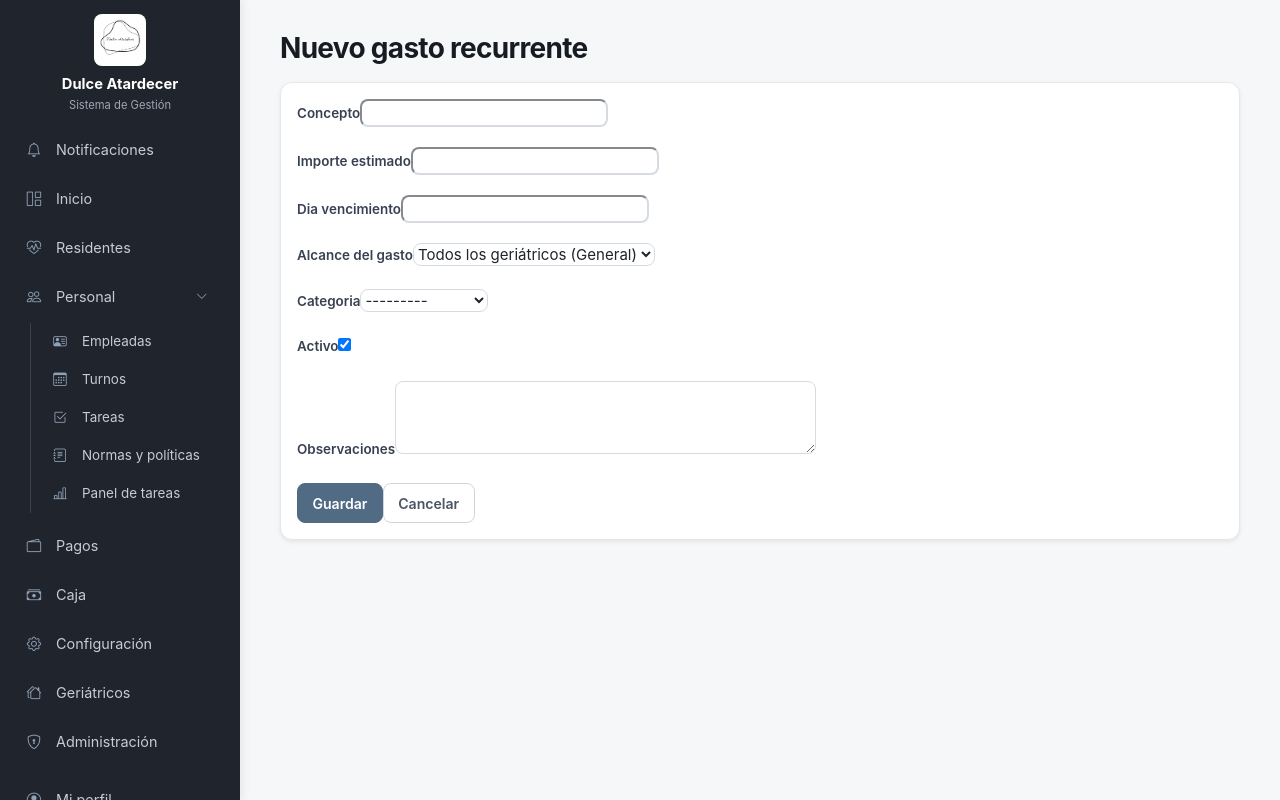
After one commit to solucionesgda/dulceatardecer, a Django app: page /caja/gastos-recurrentes/nuevo/ in a window 1280 px wide. The commit adds this page. Run offline with Django 5.2, Linux system fonts and the light colour scheme; the visitor is signed in with stand-in values (Sample User, id 1); data comes from the database, SQL or seed files in the repository; data that the repository does not hold is empty.

Commit message:
Agrega gastos recurrentes mensuales

```diff
--- a/institucional/forms.py
+++ b/institucional/forms.py
@@ -4,7 +4,7 @@ from django.contrib.auth.models import User
 from datetime import date
 from decimal import Decimal
 
-from .models import AsignacionTurno, CajaMovimiento, CategoriaCaja, ConfiguracionInstitucional, Geriatrico, MedioPagoConfiguracion, ObraSocial, PagoParcial, PerfilUsuario, Personal, PorcentajeActualizacion, Residente, Tarea
+from .models import AsignacionTurno, CajaMovimiento, CategoriaCaja, ConfiguracionInstitucional, GastoRecurrente, Geriatrico, MedioPagoConfiguracion, ObraSocial, PagoParcial, PerfilUsuario, Personal, PorcentajeActualizacion, Residente, Tarea
 from .moneda import decimal_importe
 
 
@@ -107,6 +107,32 @@ class EgresoCajaForm(forms.ModelForm):
         if fecha > date.today():
             raise forms.ValidationError("La fecha del egreso no puede ser posterior al día de hoy.")
         return fecha
+
+
+class GastoRecurrenteForm(forms.ModelForm):
+    class Meta:
+        model = GastoRecurrente
+        fields = ("concepto", "importe_estimado", "dia_vencimiento", "geriatrico", "categoria", "activo", "observaciones")
+        widgets = {"observaciones": forms.Textarea(attrs={"rows": 3})}
+
+    def __init__(self, *args, **kwargs):
+        super().__init__(*args, **kwargs)
+        self.fields["importe_estimado"] = ImporteDecimalField(max_digits=12, decimal_places=2, label="Importe estimado")
+        self.fields["geriatrico"].required = False
+        self.fields["geriatrico"].label = "Alcance del gasto"
+        self.fields["geriatrico"].empty_label = "Todos los geriátricos (General)"
+        self.fields["categoria"].queryset = CategoriaCaja.objects.filter(activa=True)
+
+
+class PagarGastoRecurrenteForm(forms.Form):
+    importe_real = ImporteDecimalField(max_digits=12, decimal_places=2, label="Importe real")
+    fecha_pago = forms.DateField(label="Fecha de pago", initial=date.today, widget=forms.DateInput(attrs={"type": "date"}))
+
+    def clean_fecha_pago(self):
+        fecha_pago = self.cleaned_data["fecha_pago"]
+        if fecha_pago > date.today():
+            raise forms.ValidationError("La fecha de pago no puede ser posterior al día de hoy.")
+        return fecha_pago
 
 
 class CategoriaCajaForm(forms.ModelForm):
--- a/institucional/middleware.py
+++ b/institucional/middleware.py
@@ -10,7 +10,7 @@ class AccesoEmpleadaMiddleware:
     rutas_post_permitidas_consulta = ("/logout/", "/mi-perfil/")
     rutas_solo_gestion = (
         "/residentes/nuevo/", "/pagos/registrar/", "/pagos/generar-cuotas/",
-        "/pagos/ajustar-montos/", "/caja/egresos/nuevo/", "/caja/categorias/",
+        "/pagos/ajustar-montos/", "/caja/egresos/nuevo/", "/caja/gastos-recurrentes/", "/caja/categorias/",
         "/caja/cerrar/", "/personal/nuevo/",
     )
 
--- a/institucional/templates/institucional/caja_list.html
+++ b/institucional/templates/institucional/caja_list.html
@@ -8,6 +8,7 @@
     <a class="btn btn-outline-secondary" href="{% url 'caja_exportar' 'pdf' %}?{{ request.GET.urlencode }}">Exportar PDF</a>
     <a class="btn btn-outline-secondary" href="{% url 'categoria_caja_list' %}">Categorías</a>
     <a class="btn btn-outline-secondary" href="{% url 'caja_cierres' %}">Cierres anteriores</a>
+    <a class="btn btn-outline-secondary" href="{% url 'gasto_recurrente_list' %}">Gastos recurrentes</a>
     <a class="btn btn-primary" href="{% url 'egreso_create' %}">Registrar egreso</a>
   </div>
 </div>
--- /dev/null
+++ b/institucional/templates/institucional/gasto_recurrente_form.html
@@ -0,0 +1,6 @@
+{% extends 'base.html' %}
+{% block title %}{% if object %}Editar gasto recurrente{% else %}Nuevo gasto recurrente{% endif %}{% endblock %}
+{% block content %}
+<h1 class="h3 mb-3">{% if object %}Editar gasto recurrente{% else %}Nuevo gasto recurrente{% endif %}</h1>
+<form method="post" class="card card-body shadow-sm">{% csrf_token %}{% for field in form %}<div class="mb-3"><label class="form-label" for="{{ field.id_for_label }}">{{ field.label }}</label>{{ field }}{% for error in field.errors %}<div class="text-danger small">{{ error }}</div>{% endfor %}</div>{% endfor %}<div><button class="btn btn-primary">Guardar</button><a class="btn btn-outline-secondary" href="{% url 'gasto_recurrente_list' %}">Cancelar</a></div></form>
+{% endblock %}
--- /dev/null
+++ b/institucional/templates/institucional/gasto_recurrente_pago_form.html
@@ -0,0 +1,6 @@
+{% extends 'base.html' %}
+{% block title %}Marcar gasto pagado{% endblock %}
+{% block content %}
+<h1 class="h3 mb-1">Marcar gasto pagado</h1><p class="text-muted mb-4">{{ gasto.concepto }} · {{ periodo }} · {{ gasto.nombre_geriatrico }}</p>
+<form method="post" class="card card-body shadow-sm">{% csrf_token %}<input type="hidden" name="periodo" value="{{ periodo }}"><p class="mb-3">Al confirmar se creará automáticamente un egreso en Caja. El importe estimado es {{ gasto.importe_estimado|moneda }}.</p>{% for error in form.non_field_errors %}<div class="alert alert-danger">{{ error }}</div>{% endfor %}{% for field in form %}<div class="mb-3"><label class="form-label" for="{{ field.id_for_label }}">{{ field.label }}</label>{{ field }}{% for error in field.errors %}<div class="text-danger small">{{ error }}</div>{% endfor %}</div>{% endfor %}<div><button class="btn btn-primary">Confirmar pago</button><a class="btn btn-outline-secondary" href="{% url 'gasto_recurrente_list' %}?mes={{ periodo|slice:'5:' }}&anio={{ periodo|slice:':4' }}">Cancelar</a></div></form>
+{% endblock %}
--- a/institucional/urls.py
+++ b/institucional/urls.py
@@ -1,6 +1,6 @@
 from django.contrib.auth import views as auth_views
 from django.urls import path
-from .views import AcercaSistemaView, ActivarCuentaView, AjusteMontoView, BackupView, CajaCierreView, CajaListView, CategoriaCajaListView, CierresCajaListView, ConfiguracionView, DescargarCierreCajaView, DescargarComprobanteView, EgresoCajaCreateView, EgresoCajaUpdateView, EnviarComprobanteView, EnviarEstadoCuentaView, ExportarCajaView, ExportarPagosView, ExportarPersonalView, ExportarResidentesView, ExportarTurnosView, GenerarCuotasView, GeriatricoCreateView, GeriatricoDeleteView, GeriatricoListView, GeriatricoUpdateView, InicioView, MiPerfilView, MisTurnosView, NormaMarcarLeidaView, NormasListView, NotificacionesView, PagoDetailView, PagoListView, PanelTareasAdminView, PersonalCreateView, PersonalListView, ResidenteCreateView, ResidenteDetailView, ResidenteListView, ServiceWorkerView, TareaCompletarView, TareaEnProcesoView, TareasListView, TurnosView
+from .views import AcercaSistemaView, ActivarCuentaView, AjusteMontoView, BackupView, CajaCierreView, CajaListView, CategoriaCajaListView, CierresCajaListView, ConfiguracionView, DescargarCierreCajaView, DescargarComprobanteView, EgresoCajaCreateView, EgresoCajaUpdateView, EnviarComprobanteView, EnviarEstadoCuentaView, ExportarCajaView, ExportarPagosView, ExportarPersonalView, ExportarResidentesView, ExportarTurnosView, GastosRecurrentesListView, GastoRecurrenteCreateView, GastoRecurrenteUpdateView, GenerarCuotasView, GeriatricoCreateView, GeriatricoDeleteView, GeriatricoListView, GeriatricoUpdateView, InicioView, MiPerfilView, MisTurnosView, NormaMarcarLeidaView, NormasListView, NotificacionesView, PagarGastoRecurrenteView, PagoDetailView, PagoListView, PanelTareasAdminView, PersonalCreateView, PersonalListView, ResidenteCreateView, ResidenteDetailView, ResidenteListView, ServiceWorkerView, TareaCompletarView, TareaEnProcesoView, TareasListView, TurnosView
 
 urlpatterns = [
     path("service-worker.js", ServiceWorkerView.as_view(), name="service_worker"),
@@ -28,6 +28,10 @@ urlpatterns = [
     path("caja/exportar/<str:formato>/", ExportarCajaView.as_view(), name="caja_exportar"),
     path("caja/egresos/nuevo/", EgresoCajaCreateView.as_view(), name="egreso_create"),
     path("caja/egresos/<int:pk>/editar/", EgresoCajaUpdateView.as_view(), name="egreso_update"),
+    path("caja/gastos-recurrentes/", GastosRecurrentesListView.as_view(), name="gasto_recurrente_list"),
+    path("caja/gastos-recurrentes/nuevo/", GastoRecurrenteCreateView.as_view(), name="gasto_recurrente_create"),
+    path("caja/gastos-recurrentes/<int:pk>/editar/", GastoRecurrenteUpdateView.as_view(), name="gasto_recurrente_update"),
+    path("caja/gastos-recurrentes/<int:pk>/pagar/", PagarGastoRecurrenteView.as_view(), name="gasto_recurrente_pagar"),
     path("caja/categorias/", CategoriaCajaListView.as_view(), name="categoria_caja_list"),
     path("caja/cerrar/", CajaCierreView.as_view(), name="caja_cierre"),
     path("caja/cierres/", CierresCajaListView.as_view(), name="caja_cierres"),
--- a/institucional/views.py
+++ b/institucional/views.py
@@ -19,8 +19,8 @@ from django.urls import reverse, reverse_lazy
 from django.utils import timezone
 from django.views import View
 from django.views.generic import CreateView, DeleteView, DetailView, ListView, TemplateView, UpdateView
-from .forms import ActivarCuentaForm, AjusteMontoForm, CambioContrasenaForm, CategoriaCajaForm, CompletarTareaForm, ConfiguracionInstitucionalForm, EgresoCajaForm, EnvioEmailForm, FotoPerfilForm, GenerarCuotasForm, GeriatricoForm, MedioPagoConfiguracionForm, ObraSocialForm, PagoParcialForm, PerfilUsuarioForm, PersonalForm, PorcentajeActualizacionForm, ResidenteForm
-from .models import AsignacionTurno, CajaCierre, CajaMovimiento, CategoriaCaja, ConfiguracionInstitucional, Geriatrico, GrillaTurnos, HistorialEnvioEmail, InvitacionPersonal, LecturaNormaPolitica, MedioPagoConfiguracion, NormaPolitica, ObraSocial, Pago, PagoParcial, PerfilUsuario, Personal, PorcentajeActualizacion, Residente, Tarea
+from .forms import ActivarCuentaForm, AjusteMontoForm, CambioContrasenaForm, CategoriaCajaForm, CompletarTareaForm, ConfiguracionInstitucionalForm, EgresoCajaForm, EnvioEmailForm, FotoPerfilForm, GastoRecurrenteForm, GenerarCuotasForm, GeriatricoForm, MedioPagoConfiguracionForm, ObraSocialForm, PagoParcialForm, PagarGastoRecurrenteForm, PerfilUsuarioForm, PersonalForm, PorcentajeActualizacionForm, ResidenteForm
+from .models import AsignacionTurno, CajaCierre, CajaMovimiento, CategoriaCaja, ConfiguracionInstitucional, GastoRecurrente, GastoRecurrenteMensual, Geriatrico, GrillaTurnos, HistorialEnvioEmail, InvitacionPersonal, LecturaNormaPolitica, MedioPagoConfiguracion, NormaPolitica, ObraSocial, Pago, PagoParcial, PerfilUsuario, Personal, PorcentajeActualizacion, Residente, Tarea
 from .reportes import comprobante_pago_pdf, enviar_pdf, excel_response, pdf_response, reporte_residentes_pdf
 
 
@@ -937,6 +937,142 @@ class EgresoCajaUpdateView(LoginRequiredMixin, UpdateView):
         return super().form_valid(form)
 
 
+class GastosRecurrentesListView(LoginRequiredMixin, TemplateView):
+    template_name = "institucional/gasto_recurrente_list.html"
+
+    def periodo_seleccionado(self):
+        hoy = date.today()
+        try:
+            mes = int(self.request.GET.get("mes", hoy.month))
+            anio = int(self.request.GET.get("anio", hoy.year))
+            if mes not in range(1, 13):
+                raise ValueError
+        except (TypeError, ValueError):
+            mes, anio = hoy.month, hoy.year
+        return mes, anio, f"{anio}-{mes:02d}"
+
+    def get_context_data(self, **kwargs):
+        context = super().get_context_data(**kwargs)
+        mes, anio, periodo = self.periodo_seleccionado()
+        pagados = GastoRecurrenteMensual.objects.filter(periodo=periodo).select_related(
+            "gasto_recurrente", "geriatrico", "categoria", "movimiento_caja", "usuario"
+        )
+        gastos_pagados = pagados.values_list("gasto_recurrente_id", flat=True)
+        pendientes = GastoRecurrente.objects.filter(activo=True).exclude(pk__in=gastos_pagados).select_related(
+            "geriatrico", "categoria"
+        )
+        context.update({
+            "mes": mes,
+            "anio": anio,
+            "periodo": periodo,
+            "meses": [(numero, nombre) for numero, nombre in enumerate(("", "Enero", "Febrero", "Marzo", "Abril", "Mayo", "Junio", "Julio", "Agosto", "Septiembre", "Octubre", "Noviembre", "Diciembre")) if numero],
+            "anios": range(anio - 2, anio + 3),
+            "pendientes": pendientes,
+            "pagados": pagados,
+        })
+        return context
+
+
+class GastoRecurrenteCreateView(LoginRequiredMixin, CreateView):
+    model = GastoRecurrente
+    form_class = GastoRecurrenteForm
+    template_name = "institucional/gasto_recurrente_form.html"
+    success_url = reverse_lazy("gasto_recurrente_list")
+
+    def form_valid(self, form):
+        messages.success(self.request, "Gasto recurrente creado correctamente.")
+        return super().form_valid(form)
+
+
+class GastoRecurrenteUpdateView(LoginRequiredMixin, UpdateView):
+    model = GastoRecurrente
+    form_class = GastoRecurrenteForm
+    template_name = "institucional/gasto_recurrente_form.html"
+    success_url = reverse_lazy("gasto_recurrente_list")
+
+    def form_valid(self, form):
+        messages.success(self.request, "Gasto recurrente actualizado correctamente. Los meses ya pagados no se modifican.")
+        return super().form_valid(form)
+
+
+class PagarGastoRecurrenteView(LoginRequiredMixin, View):
+    template_name = "institucional/gasto_recurrente_pago_form.html"
+
+    def get_gasto_y_periodo(self, request, pk):
+        gasto = get_object_or_404(GastoRecurrente.objects.select_related("geriatrico", "categoria"), pk=pk)
+        periodo = request.POST.get("periodo") or request.GET.get("periodo")
+        try:
+            anio, mes = (int(valor) for valor in periodo.split("-"))
+            date(anio, mes, 1)
+        except (AttributeError, TypeError, ValueError):
+            raise ValidationError("El período seleccionado no es válido.")
+        return gasto, periodo
+
+    def contexto(self, gasto, periodo, form):
+        return {"gasto": gasto, "periodo": periodo, "form": form}
+
+    def get(self, request, pk):
+        try:
+            gasto, periodo = self.get_gasto_y_periodo(request, pk)
+        except ValidationError as error:
+            messages.error(request, error.messages[0])
+            return redirect("gasto_recurrente_list")
+        if GastoRecurrenteMensual.objects.filter(gasto_recurrente=gasto, periodo=periodo).exists():
+            messages.info(request, "Este gasto ya fue pagado para el período seleccionado.")
+            return redirect(f"{reverse('gasto_recurrente_list')}?mes={periodo[5:]}&anio={periodo[:4]}")
+        return render(request, self.template_name, self.contexto(gasto, periodo, PagarGastoRecurrenteForm(initial={"importe_real": gasto.importe_estimado})))
+
+    def post(self, request, pk):
+        try:
+            gasto, periodo = self.get_gasto_y_periodo(request, pk)
+        except ValidationError as error:
+            messages.error(request, error.messages[0])
+            return redirect("gasto_recurrente_list")
+        form = PagarGastoRecurrenteForm(request.POST)
+        if not form.is_valid():
+            return render(request, self.template_name, self.contexto(gasto, periodo, form))
+        try:
+            with transaction.atomic():
+                if GastoRecurrenteMensual.objects.select_for_update().filter(gasto_recurrente=gasto, periodo=periodo).exists():
+                    form.add_error(None, "Este gasto ya fue pagado para el período seleccionado.")
+                    return render(request, self.template_name, self.contexto(gasto, periodo, form))
+                movimiento = CajaMovimiento(
+                    fecha=form.cleaned_data["fecha_pago"],
+                    tipo=CajaMovimiento.Tipo.EGRESO,
+                    geriatrico=gasto.geriatrico,
+                    categoria=gasto.categoria,
+                    descripcion=f"Gasto recurrente {periodo}: {gasto.concepto}",
+                    importe=form.cleaned_data["importe_real"],
+                    observaciones=gasto.observaciones,
+                    usuario=request.user,
+                )
+                movimiento.full_clean()
+                movimiento.save()
+                GastoRecurrenteMensual.objects.create(
+                    gasto_recurrente=gasto,
+                    periodo=periodo,
+                    concepto=gasto.concepto,
+                    importe_estimado=gasto.importe_estimado,
+                    importe_real=form.cleaned_data["importe_real"],
+                    dia_vencimiento=gasto.dia_vencimiento,
+                    geriatrico=gasto.geriatrico,
+                    categoria=gasto.categoria,
+                    observaciones=gasto.observaciones,
+                    fecha_pago=form.cleaned_data["fecha_pago"],
+                    movimiento_caja=movimiento,
+                    usuario=request.user,
+                )
+        except ValidationError as error:
+            detalle = error.message_dict.get("importe", error.messages)[0]
+            form.add_error("importe_real", detalle)
+            return render(request, self.template_name, self.contexto(gasto, periodo, form))
+        except IntegrityError:
+            form.add_error(None, "Este gasto ya fue pagado para el período seleccionado.")
+            return render(request, self.template_name, self.contexto(gasto, periodo, form))
+        messages.success(request, "Gasto recurrente pagado y egreso registrado automáticamente en Caja.")
+        return redirect(f"{reverse('gasto_recurrente_list')}?mes={periodo[5:]}&anio={periodo[:4]}")
+
+
 class CategoriaCajaListView(LoginRequiredMixin, ListView):
     model = CategoriaCaja
     template_name = "institucional/categoria_caja_list.html"
```
Also changed, not shown: institucional/admin.py (+16 -1 lines), institucional/models.py (+96 -1 lines), institucional/templates/institucional/gasto_recurrente_list.html (added, +11 -0 lines), institucional/tests.py (+80 -1 lines), institucional/migrations/0025_gastos_recurrentes.py (added).
